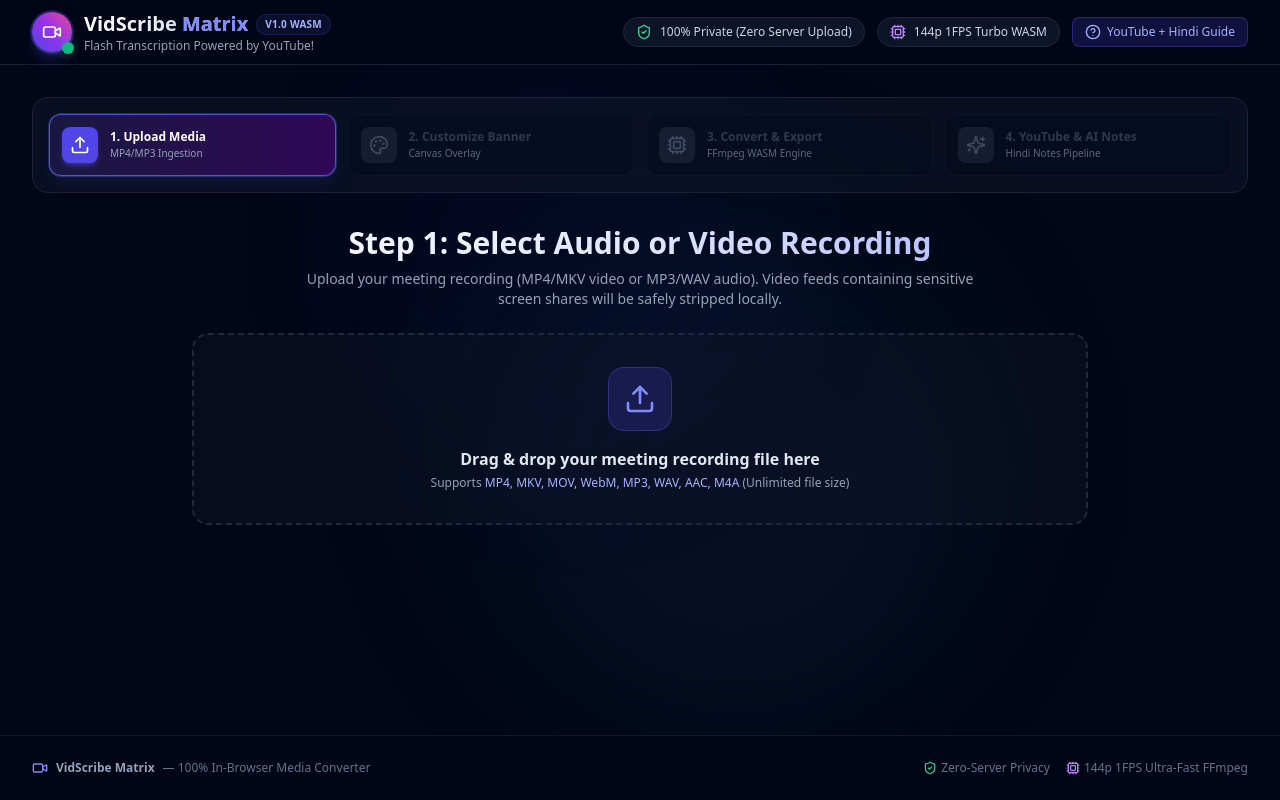
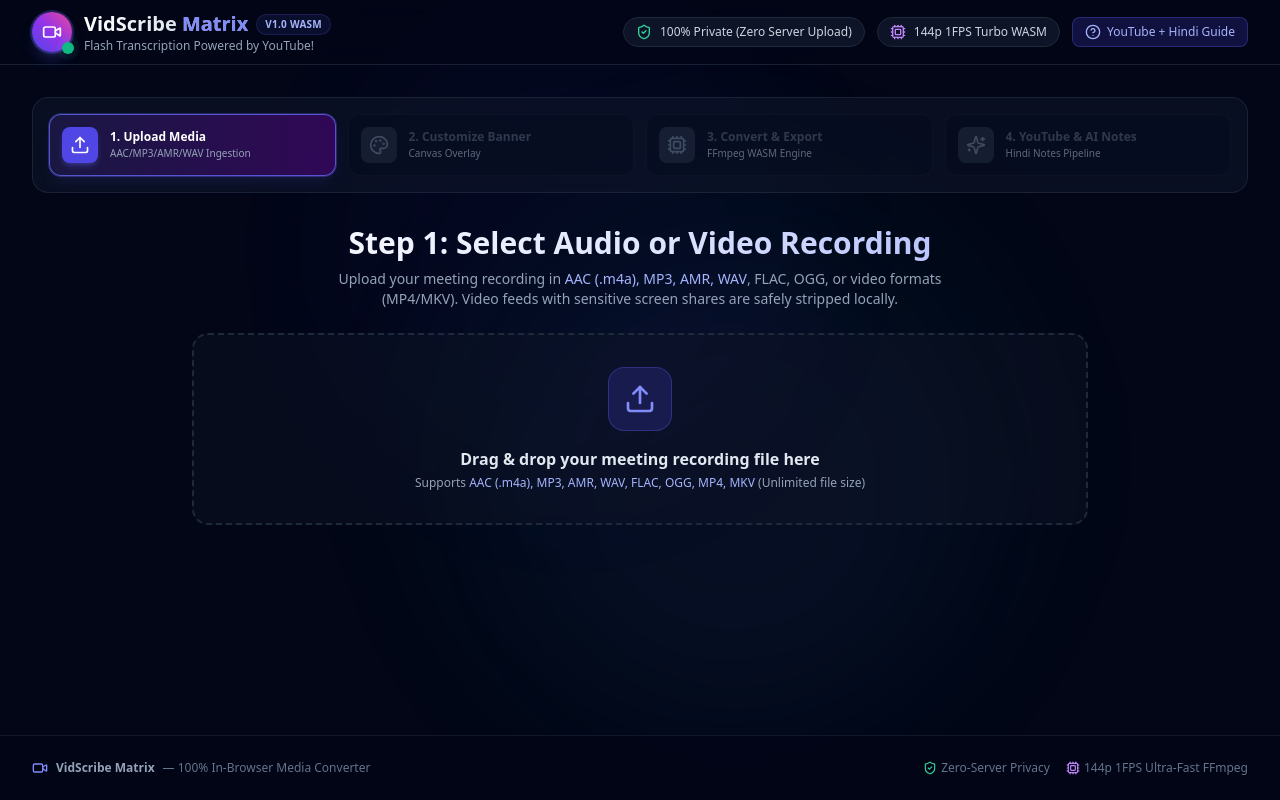
Before and after one commit to somitrov/VidFlash, a Next.js app: page / in a window 1280 px wide. Built offline with nearby package versions, Linux system fonts and the light colour scheme.

Commit message:
feat: add explicit support and UI highlights for AAC (.m4a), MP3, AMR, and WAV audio formats

```diff
--- a/src/components/FileIngestion.tsx
+++ b/src/components/FileIngestion.tsx
@@ -57,12 +57,12 @@
     setLoadingMedia(true);
 
     const ext = file.name.split(".").pop()?.toLowerCase() || "";
-    const isVideo = ["mp4", "mkv", "mov", "webm", "avi"].includes(ext);
-    const isAudio = ["mp3", "wav", "aac", "m4a", "flac", "ogg"].includes(ext);
+    const isVideo = ["mp4", "mkv", "mov", "webm", "avi", "3gp"].includes(ext);
+    const isAudio = ["mp3", "wav", "aac", "m4a", "amr", "flac", "ogg", "wma", "opus"].includes(ext);
 
     if (!isVideo && !isAudio) {
       setErrorMsg(
-        "Unsupported format. Please select an MP4, MKV, MOV, WebM, MP3, WAV, AAC, or M4A file."
+        "Unsupported format. Please select AAC (.m4a), MP3, AMR, WAV, FLAC, OGG, or video files."
       );
       setLoadingMedia(false);
       return;
@@ -142,7 +142,7 @@
           Step 1: Select Audio or Video Recording
         </h2>
         <p className="text-sm text-slate-400 max-w-2xl mx-auto">
-          Upload your meeting recording (MP4/MKV video or MP3/WAV audio). Video feeds containing sensitive screen shares will be safely stripped locally.
+          Upload your meeting recording in <span className="text-indigo-300 font-medium">AAC (.m4a), MP3, AMR, WAV</span>, FLAC, OGG, or video formats (MP4/MKV). Video feeds with sensitive screen shares are safely stripped locally.
         </p>
       </div>
 
@@ -166,7 +166,7 @@
         <input
           ref={fileInputRef}
           type="file"
-          accept="video/mp4,video/x-matroska,video/webm,video/quicktime,audio/mpeg,audio/wav,audio/aac,audio/x-m4a,audio/*,video/*"
+          accept="audio/aac,audio/x-m4a,audio/m4a,audio/mpeg,audio/mp3,audio/amr,audio/3gpp,audio/wav,audio/x-wav,audio/flac,audio/ogg,video/mp4,video/x-matroska,video/webm,video/quicktime,audio/*,video/*"
           className="hidden"
           onChange={handleInputChange}
         />
@@ -196,7 +196,7 @@
                 Drag & drop your meeting recording file here
               </p>
               <p className="text-xs text-slate-400 mt-1">
-                Supports <span className="text-indigo-300 font-medium">MP4, MKV, MOV, WebM, MP3, WAV, AAC, M4A</span> (Unlimited file size)
+                Supports <span className="text-indigo-300 font-medium">AAC (.m4a), MP3, AMR, WAV, FLAC, OGG, MP4, MKV</span> (Unlimited file size)
               </p>
             </div>
           ) : (
--- a/src/components/StepProgress.tsx
+++ b/src/components/StepProgress.tsx
@@ -18,7 +18,7 @@
     {
       id: 1,
       title: "1. Upload Media",
-      subtitle: "MP4/MP3 Ingestion",
+      subtitle: "AAC/MP3/AMR/WAV Ingestion",
       icon: Upload,
     },
     {
```
Also changed, not shown: 1 other file (tests, documents, lock files or other folders).
